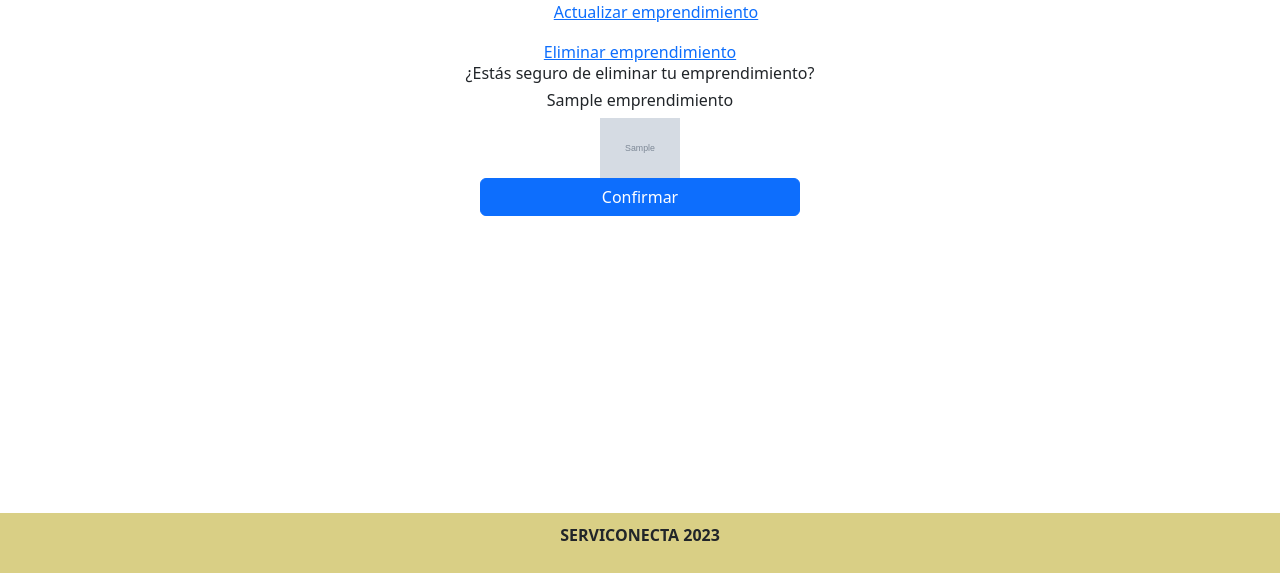
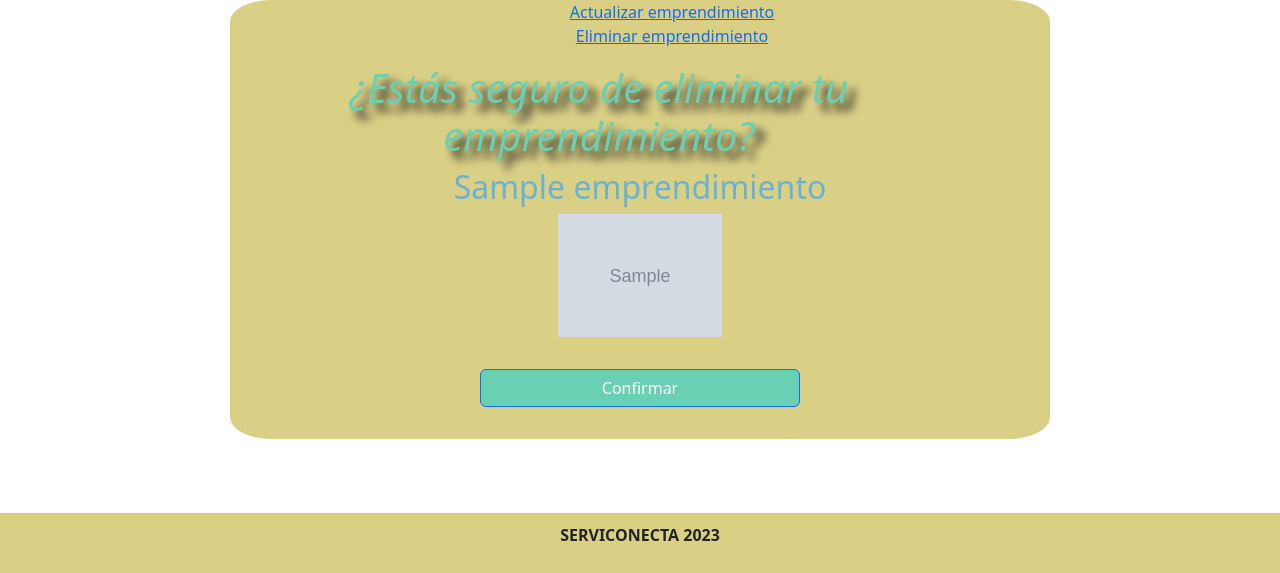
Before and after one commit to galmarcano/serviconecta, a Django app: page /mi_cuenta_delete_emprend/1/ in a window 1280 px wide. Shown: the part 227-800 px from the top of the page. Run offline with Django 4.2, Linux system fonts and the light colour scheme; a user stored in the database is signed in; tables that the repository leaves empty hold one stand-in row (values such as "Sample post"); grey boxes marked "Sample" are stand-in pictures.

Commit message:
mi_cuenta_del_emprendimiento

```diff
--- a/config/templates/mi_cuenta_delete_emprend.html
+++ b/config/templates/mi_cuenta_delete_emprend.html
@@ -14,15 +14,17 @@
 <main id="main_delete_ent">
 
     <div id="delete_ent">
+        <ul class="eliminar">
+            <ol><a href="#emprendimientos">Actualizar emprendimiento</a></ol>
+            <ol><a href="#productos">Eliminar emprendimiento</a></ol>
+        </ul>
 
-        <ol><a href="#emprendimientos">Actualizar emprendimiento</a></ol>
-        <a href="#productos">Eliminar emprendimiento</a>
 
         <h1 id="h1_delete_ent">¿Estás seguro de eliminar tu emprendimiento?</h1>
         <h2 id="h2_delete_ent">{{ emprendi.nombre_emprendimiento }}</h2>
 
         {% if emprendi.img_emprendimiento %}
-            <img src="{{ emprendi.img_emprendimiento.url }}" alt="{{ emprendi.nombre_emprendimiento }}" id="logo_ent">
+        <img src="{{ emprendi.img_emprendimiento.url }}" alt="{{ emprendi.nombre_emprendimiento }}" id="logo_ent">
         {% endif %}
 
         <form method="post" action="{% url 'delete_ent' emprendimiento_id=emprendi.id_emprendimiento %}">
@@ -38,4 +40,4 @@
 
 
 
-{% endblock %}
+    {% endblock %}
--- a/static/css/delete_prod.css
+++ b/static/css/delete_prod.css
@@ -4,6 +4,7 @@
     flex-direction: column;
     align-items: center;
     justify-content: center;
+
 }
 
 
--- a/static/css/mi_cuenta_delete_emprend.css
+++ b/static/css/mi_cuenta_delete_emprend.css
@@ -5,8 +5,14 @@
     flex-direction: column;
     align-items: center;
     justify-content: center;
+
 }
 
+.btn-primary {
+    background-color:#69d0b3 ;
+    margin-top: 10%;
+    margin-bottom: 10%;
+}
 
 button {
     min-width: 40vh;
@@ -16,6 +22,7 @@ button {
     justify-content: center;
     margin-top: 10%;
     margin-bottom: 10%;
+
 }
 
 #delete_ent {
@@ -24,6 +31,8 @@ button {
     align-items: center;
     justify-content: center;
     text-align: center;
+   background-color: #d9cf85;
+   border-radius: 5%;
 }
 
 article {
@@ -98,9 +107,24 @@ background-color:#69d0b3;
 }
 
 }
-#h1_delete_ent,
+#h1_delete_ent
+
+{
+    color: #69d0b3;
+    font-size: 40px;
+     text-shadow: 8px 8px 8px rgb(16, 17, 17);
+     font-style: italic;
+     text-align: center;
+     padding-right: 10%;
+     display: flex;
+     flex-direction: column;
+     align-items: center;
+     justify-content: center;
+
+}
 #h2_delete_ent{
-    font-size: 100%;
+color: #69b3d0;
+
 }
 
 #logo_ent {
```
Also changed, not shown: media/up_images/tortachoco_VWuR9Tw.jpg (added).
